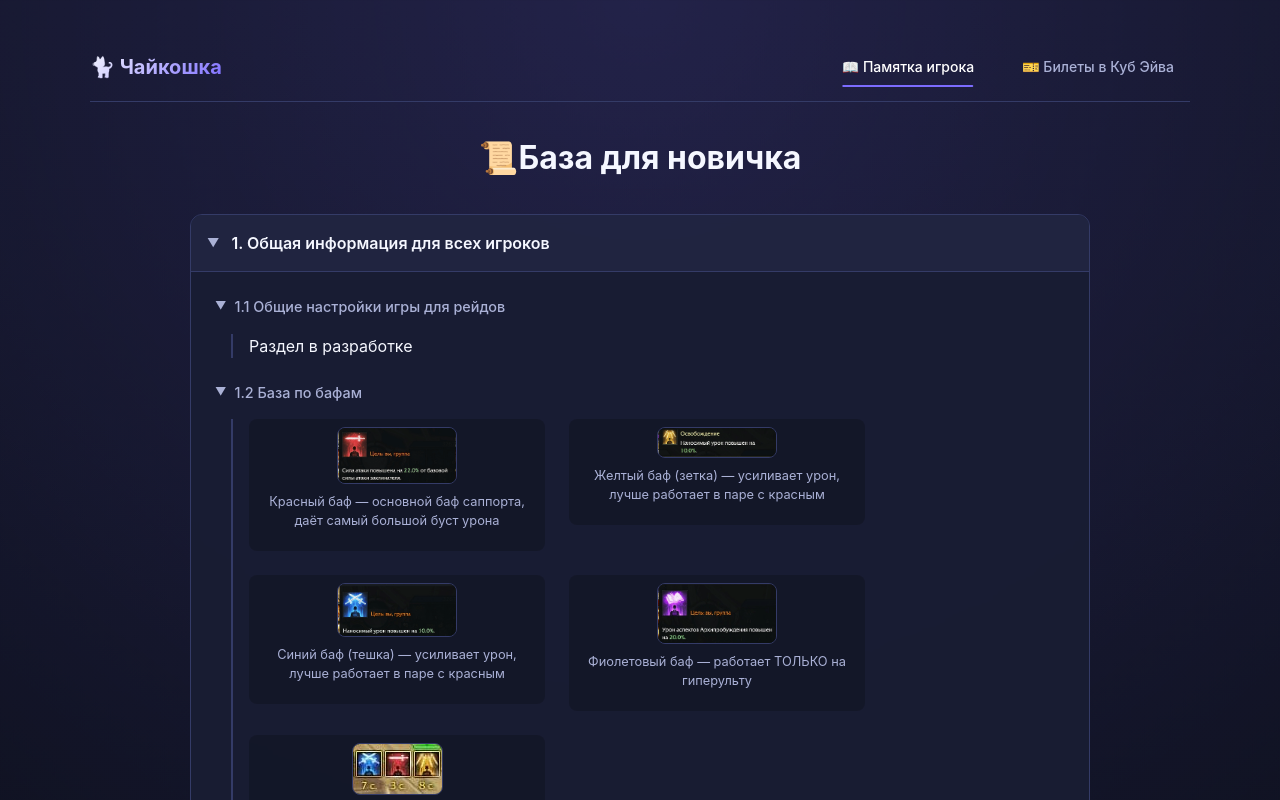
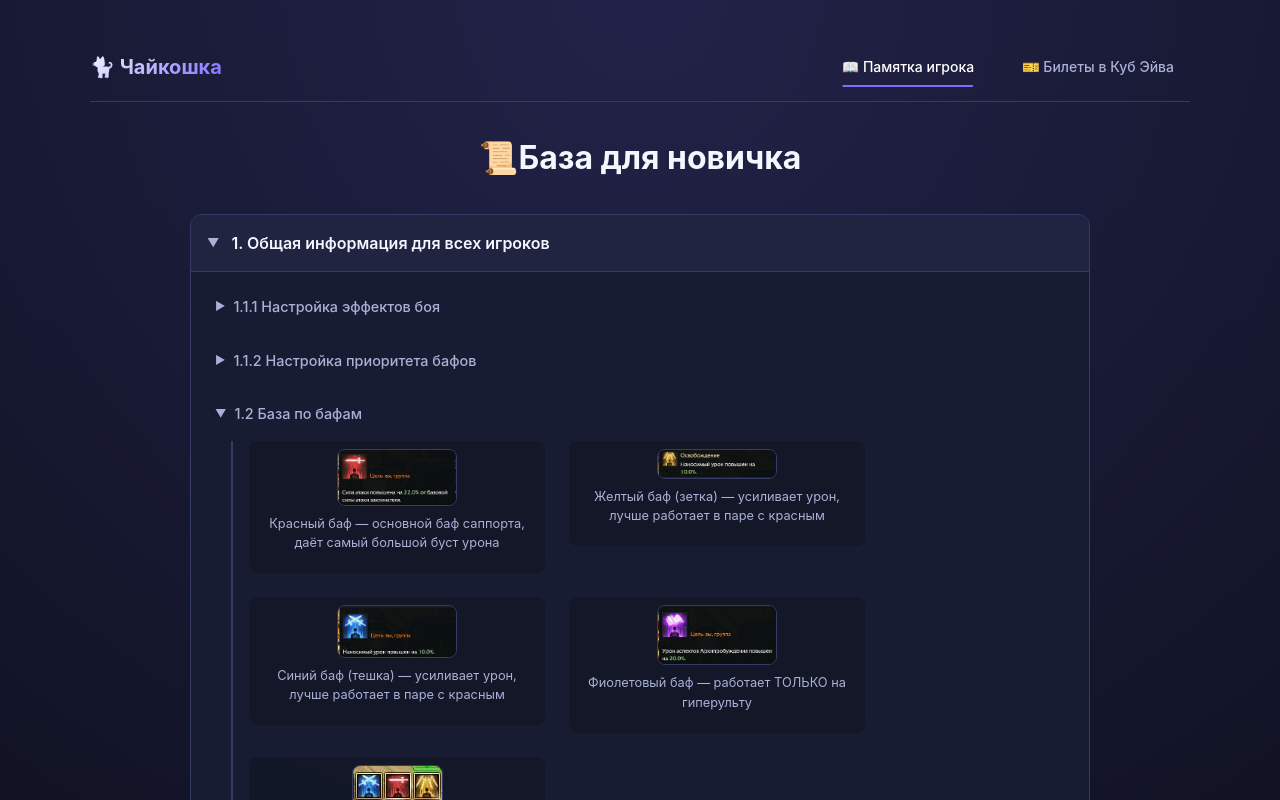
Before and after one commit to atatarov/cubs, a React (Vite) app: page / in a window 1280 px wide. Shown: the top 800 px of the page. Built offline with nearby package versions, Linux system fonts and the light colour scheme.

Commit message:
Settings guide

```diff
--- a/src/components/GuidePage/sections/generalSection.ts
+++ b/src/components/GuidePage/sections/generalSection.ts
@@ -5,11 +5,30 @@ export const generalSection: GuideSection = {
   title: "1. Общая информация для всех игроков",
   subsections: [
     {
-      id: "general-settings",
-      title: "1.1 Общие настройки игры для рейдов",
+      id: "general-settings-effects",
+      title: "1.1.1  Настройка эффектов боя",
       content: [
-        "Раздел в разработке",
+        "Для комфортной игры рекомендуется отключить все ненужные эффекты на поле боя.",
       ],
+      image: {
+        src: "./images/bonus-effects.png",
+        alt: "Настройка бонусных эффектов боя",
+        caption:
+          "Выберите «Группа» в настройках бонусных эффектов, чтобы убрать лишний визуальный шум",
+      },
+    },
+    {
+      id: "general-settings-buffs",
+      title: "1.1.2 Настройка приоритета бафов",
+      content: [
+        "Очень важно в рейде видеть бафы — это обязательная настройка для всех игроков, независимо от класса.",
+      ],
+      image: {
+        src: "./images/buf-settings.jpg",
+        alt: "Настройка приоритета бафов",
+        caption:
+          "Настройте приоритет бафов на панели — это обязательно для всех классов",
+      },
     },
     {
       id: "buffs",
@@ -50,7 +69,8 @@ export const generalSection: GuideSection = {
         {
           src: "./images/teshka.png",
           alt: "Синий баф тешка",
-          caption: "Синий баф (тешка) — усиливает урон, лучше работает в паре с красным",
+          caption:
+            "Синий баф (тешка) — усиливает урон, лучше работает в паре с красным",
           size: "small",
         },
         {
@@ -77,9 +97,7 @@ export const generalSection: GuideSection = {
     {
       id: "minmax",
       title: "1.3 Min/Max сборка персонажа",
-      content: [
-        "Раздел в разработке",
-      ],
+      content: ["Раздел в разработке"],
     },
   ],
 };
```
Also changed, not shown: public/images/bonus-effects.png (added), public/images/buf-settings.jpg (added).
